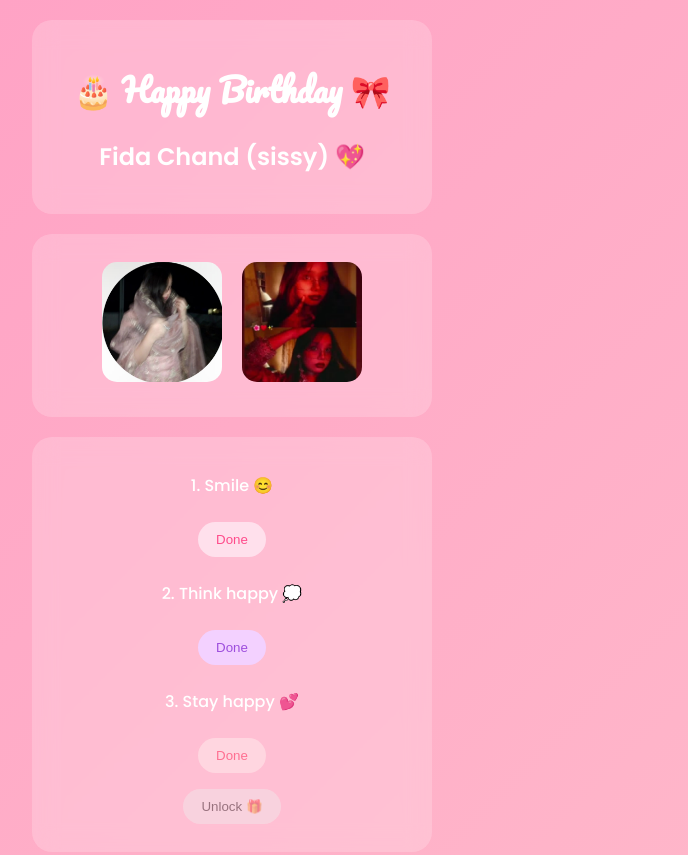
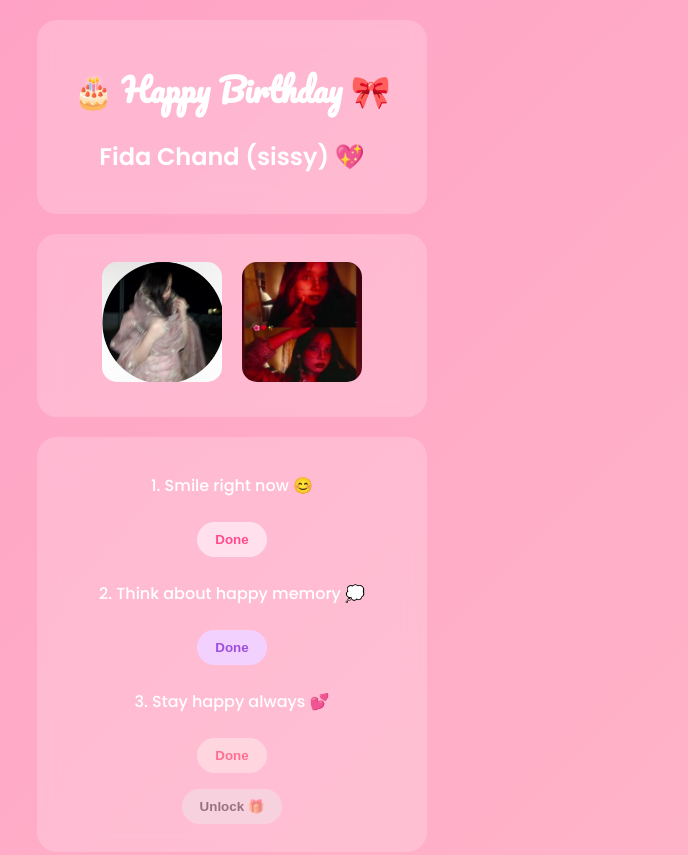
Before and after one commit to realsyed0/Birthday-, a plain HTML site: page index.html in a window 1280 px wide. Shown: the top 855 px of the page, without its empty margins (408-1096 px from the left). Drawn offline with Linux system fonts and the light colour scheme; a web font is replaced by a local one.

Commit message:
Update index.html

```diff
--- a/index.html
+++ b/index.html
@@ -5,36 +5,119 @@
 <meta name="viewport" content="width=device-width, initial-scale=1.0">
 <title>Happy Birthday Fida 💖</title>
 
-<link href="https://fonts.googleapis.com/css2?family=Poppins:wght@300;500;600&family=Pacifico&family=Noto+Color+Emoji" rel="stylesheet">
+<link href="https://fonts.googleapis.com/css2?family=Poppins:wght@300;500;600&family=Pacifico&display=swap" rel="stylesheet">
 
 <style>
 body {
   margin: 0;
-    font-family: 'Poppins','Segoe UI Emoji','Noto Color Emoji',sans-serif;
+  font-family: 'Poppins', sans-serif;
   background: linear-gradient(135deg, #ff9ec4, #ffc1cc, #ffd6e0);
   color: white;
   text-align: center;
 }
 
+/* Card */
 .card {
   background: rgba(255,255,255,0.2);
-    backdrop-filter: blur(12px);
+  backdrop-filter: blur(10px);
   border-radius: 20px;
   padding: 20px;
   margin: 20px auto;
-    max-width: 360px;
+  max-width: 350px;
 }
 
+/* Title */
 h1 {
   font-family: 'Pacifico', cursive;
 }
 
+/* Images */
 .gallery img {
   width: 120px;
   height: 120px;
   border-radius: 15px;
   margin: 8px;
   object-fit: cover;
+}
+
+/* Buttons */
+button {
+  padding: 10px 18px;
+  border: none;
+  border-radius: 20px;
+  margin: 8px;
+  font-weight: bold;
+  cursor: pointer;
+}
+
+.btn1 { background: #ffe0ec; color: #ff4b8b; }
+.btn2 { background: #f3d1ff; color: #9d4edd; }
+.btn3 { background: #ffd6e0; color: #ff6f91; }
+
+.disabled {
+  opacity: 0.4;
+  pointer-events: none;
+}
+
+/* Wish hidden */
+#wish {
+  display: none;
+}
+</style>
+</head>
+
+<body>
+
+<div class="card">
+  <h1>🎂 Happy Birthday 🎀</h1>
+  <h2>Fida Chand (sissy) 💖</h2>
+</div>
+
+<div class="card gallery">
+  <img src="img1.jpg">
+  <img src="img2.jpg">
+</div>
+
+<div class="card">
+  <p>1. Smile right now 😊</p>
+  <button class="btn1" onclick="done(0)">Done</button>
+
+  <p>2. Think about happy memory 💭</p>
+  <button class="btn2" onclick="done(1)">Done</button>
+
+  <p>3. Stay happy always 💕</p>
+  <button class="btn3" onclick="done(2)">Done</button>
+
+  <br>
+  <button id="unlock" class="disabled" onclick="showWish()">Unlock 🎁</button>
+</div>
+
+<div class="card" id="wish">
+  <p>
+  Happy birthday 🎂🎈💐 sister,<br><br>
+  You are so special in my life 💖<br><br>
+  Without you I would not have made it this far ✨<br><br>
+  May your life be full of love and prosperity 💕
+  </p>
+</div>
+
+<script>
+let tasks = [false, false, false];
+
+function done(i) {
+  tasks[i] = true;
+  if (tasks[0] && tasks[1] && tasks[2]) {
+    document.getElementById("unlock").classList.remove("disabled");
+  }
+}
+
+function showWish() {
+  document.getElementById("wish").style.display = "block";
+}
+</script>
+
+</body>
+</html>    object-fit: cover;
 }
 
 button {
```
Lines whose indentation alone changed are shown as unchanged.
